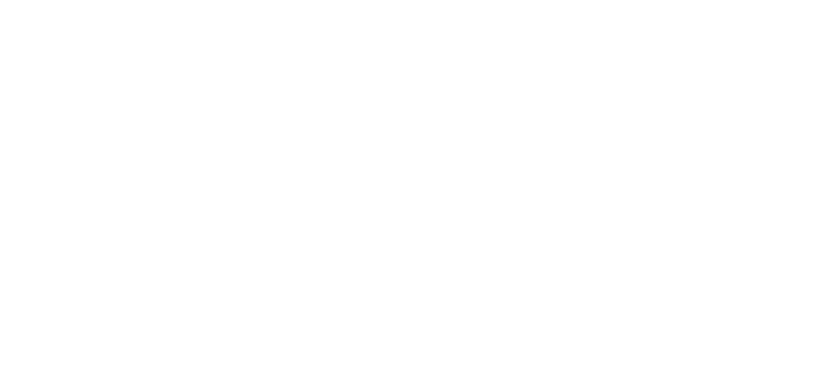
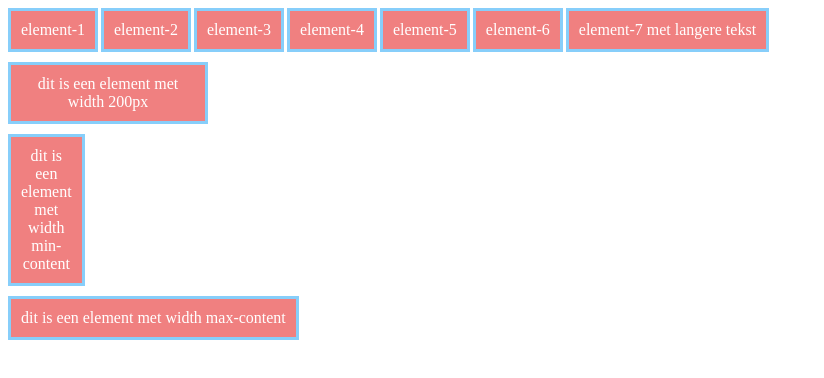
Before and after one commit to ElsVe/testwebsite, a plain HTML site: page index.html in a window 1280 px wide. Shown: the whole page, without its empty margins (0-824 px from the left). Drawn offline with Linux system fonts and the light colour scheme.

Commit message:
Try flex-box stuff

```diff
--- a/index.html
+++ b/index.html
@@ -4,10 +4,28 @@
 <head>
     <meta charset="UTF-8">
     <title>TestWebsite</title>
+    <link rel="stylesheet" href="styles.css">
 </head>
 
 <body>
 
+    <!--onderstaande is om flex-blox te testen-->
+    <div class="flex-container">
+        <div class="box-1 element-1">element-1</div>
+        <div class="box-1 element-2">element-2</div>
+        <div class="box-1 element-3">element-3</div>
+        <div class="box-1 element-4">element-4</div>
+        <div class="box-1 element-5">element-5</div>
+        <div class="box-1 element-6">element-6</div>
+        <div class="box-1 element-7">element-7 met langere tekst</div>
+    </div>
+
+    <div class="box-1 voorbeeld-200px">dit is een element met width 200px</div>
+
+    <div class="box-1 voorbeeld-min">dit is een element met width min-content</div>
+
+    <div class="box-1 voorbeeld-max">dit is een element met width max-content</div>
+
 </body>
 
 </html>
--- /dev/null
+++ b/styles.css
@@ -0,0 +1,48 @@
+* {
+    box-sizing: border-box;
+}
+
+.box-1 {
+    background-color: lightcoral;
+    text-align: center;
+    color: white;
+    border: 3px solid lightskyblue;
+    padding: 10px;
+    margin-bottom: 10px;
+}
+
+.flex-container {
+    display: flex;
+    gap: 3px;
+    /* justify-content: center/end/space-between...; dit gaat over de verdeling van de left-over space (dus werkt enkel als er plaats over is in de parent, niet als er al shrinking gaande is)*/
+    /* flex-direction: column; */
+    /* dit definieert of er overflow op de volgende lijn mag zijn */
+    /* flex-wrap: wrap; */
+    /* dit zegt iets over de uitlijnen op de cross-axis (dus andere richting dan de flex-richting): */
+    /* align-items: center/start/...; */
+    align-items: center;
+}
+
+.flex-container div {
+    flex-grow: 0;
+    flex-shrink: 1;
+    /* flex-basis: definieert wat de basisbreedte is, vb. 100% wil zeggen dat het element heel de breedte van het parent element wil innemen. 0 wil zeggen dat het liefst de minimale breedte inneemt. dus als de minimale initiële breedte van element 1 breder is dan element 2, dan zal de volgende stap (shrink/grow) ook obv die initiële breedte zijn en krijg je dus elementen die niet even breed zijn.*/
+    flex-basis: auto;
+}
+
+.element-5 {
+    /* override align vd parent: */
+    align-self: flex-start;
+}
+
+div.voorbeeld-200px {
+    width: 200px;
+}
+
+div.voorbeeld-min {
+    width: min-content;
+}
+
+div.voorbeeld-max {
+    width: max-content;
+}
```
